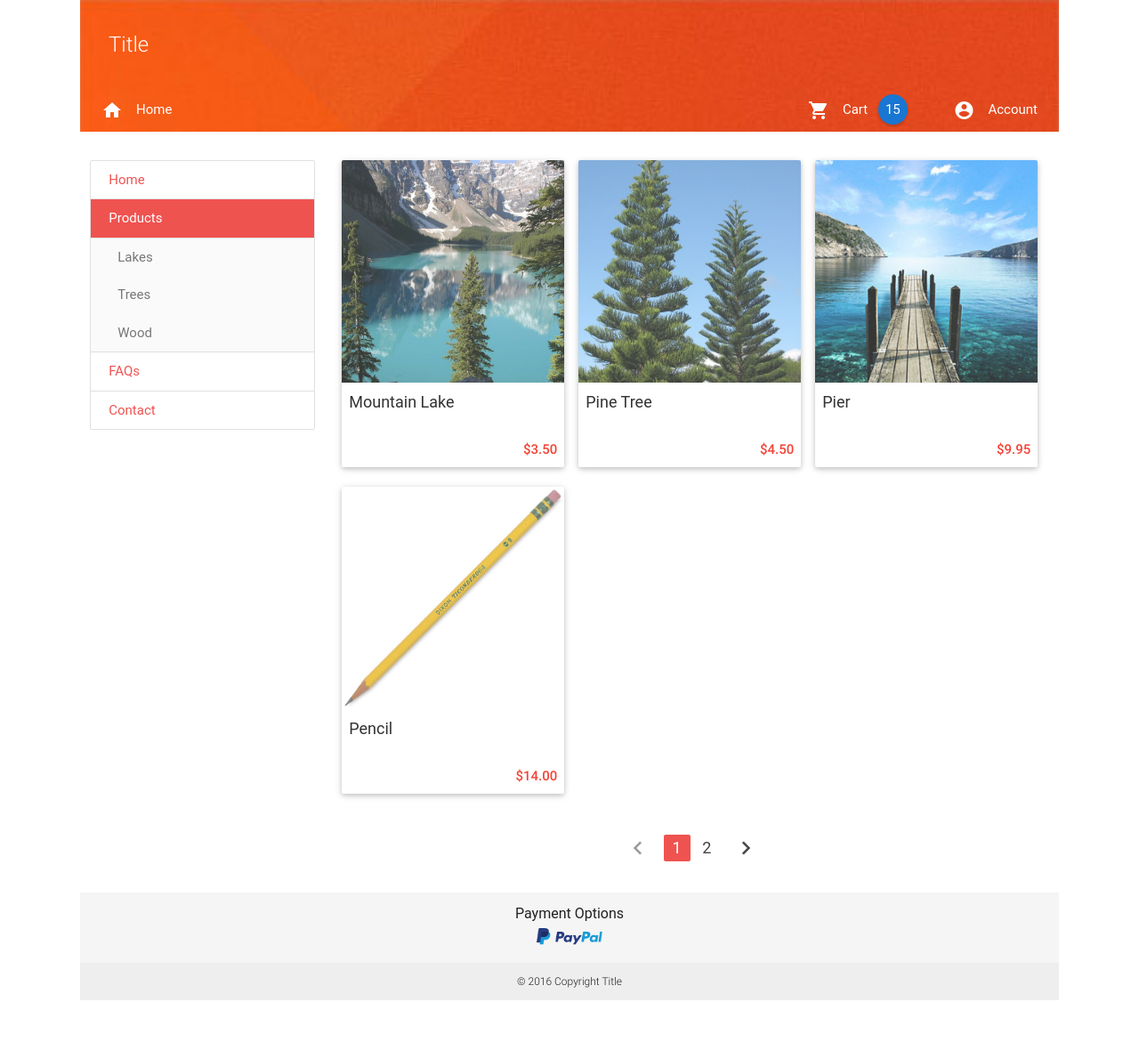
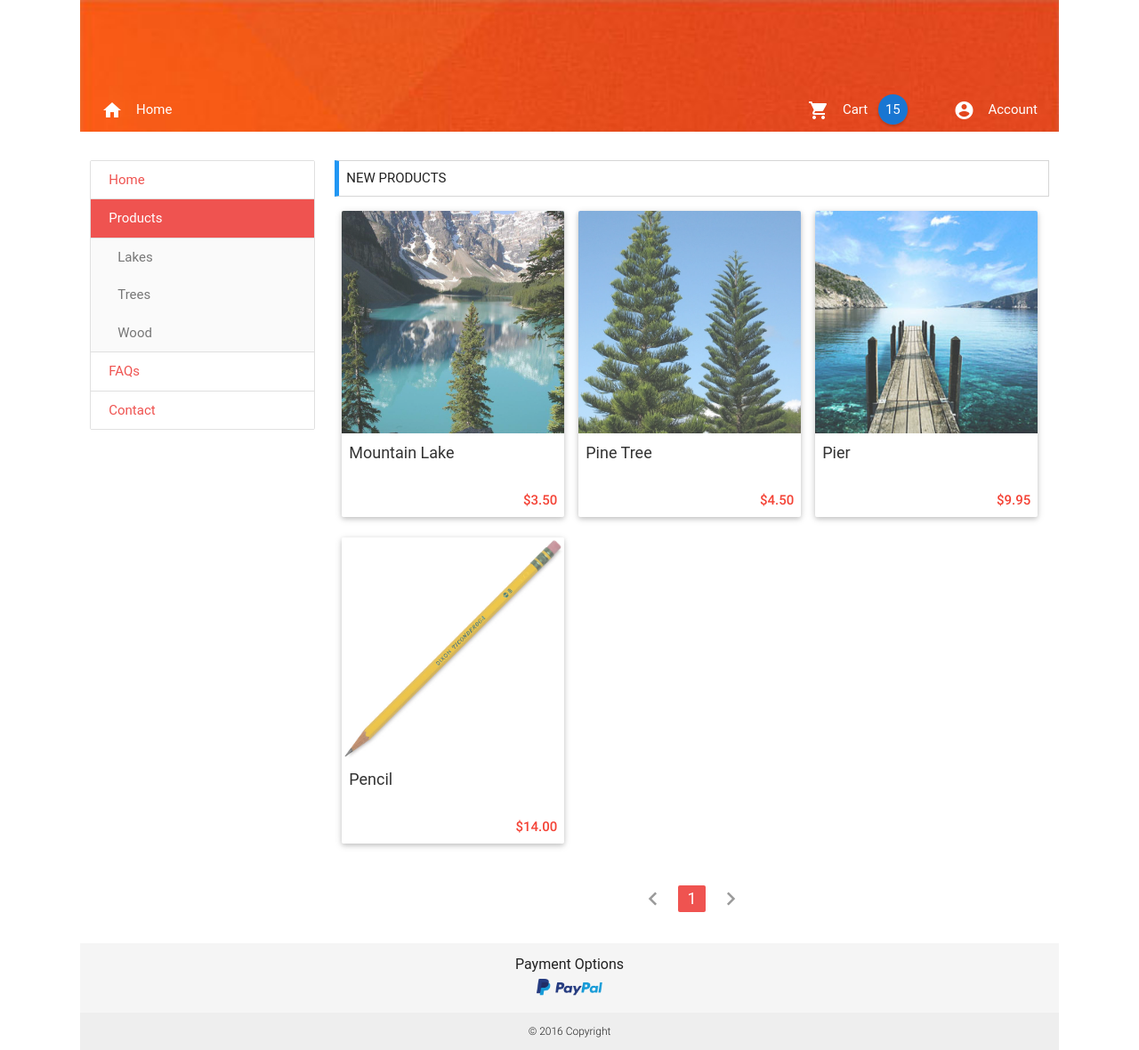
Before and after one commit to LRih/Thingalore, a PHP site: page /products.php in a window 1280 px wide. Shown: the whole page at 89% size. Before the commit the page ends 1124 px from the top, so only its background shows below. Run offline with PHP 8.4, Linux system fonts and the light colour scheme; some libraries are stand-ins or nearby versions; some web fonts are replaced.

Commit message:
Update formatting

```diff
--- a/cart.php
+++ b/cart.php
@@ -9,7 +9,7 @@
 <html>
     <head>
         <?php require_once("templates/head.php") ?>
-        <title>Cart</title>
+        <title>Cart | <?php echo $title ?></title>
     </head>
 
     <body>
--- a/contact.php
+++ b/contact.php
@@ -9,7 +9,7 @@
 <html>
     <head>
         <?php require_once("templates/head.php") ?>
-        <title>Contact</title>
+        <title>Contact | <?php echo $title ?></title>
     </head>
 
     <body>
--- a/css/style.css
+++ b/css/style.css
@@ -108,6 +108,16 @@
 }
 
 /* ============================================== PRODUCTS === */
+.header
+{
+    font-weight: 400;
+    margin: 8px 0;
+    padding:  8px;
+    border-style: solid;
+    border-width: 1px 1px 1px 5px;
+    border-color: #D6D6D6 #D6D6D6 #D6D6D6 #2196F3;
+}
+
 #product-container
 {
     /* no styling */
@@ -125,7 +135,7 @@
 }
 .product:hover
 {
-    background-color: #f0f0f0;
+    background-color: #fafafa;
     transition: 0.25s;
 }
 
--- a/faqs.php
+++ b/faqs.php
@@ -9,7 +9,7 @@
 <html>
     <head>
         <?php require_once("templates/head.php") ?>
-        <title>FAQs</title>
+        <title>FAQs | <?php echo $title ?></title>
     </head>
 
     <body>
--- a/index.php
+++ b/index.php
@@ -9,7 +9,7 @@
 <html>
     <head>
         <?php require_once("templates/head.php") ?>
-        <title>Title</title>
+        <title><?php echo $title ?></title>
     </head>
 
     <body>
--- a/login.php
+++ b/login.php
@@ -9,7 +9,7 @@
 <html>
     <head>
         <?php require_once("templates/head.php") ?>
-        <title>Login</title>
+        <title>Login | <?php echo $title ?></title>
     </head>
 
     <body>
--- a/php/global.php
+++ b/php/global.php
@@ -3,4 +3,6 @@
 	// error_reporting(0);
 
     session_start();
+
+    $title = "<Shop name here>";
 ?>
--- a/product-detail.php
+++ b/product-detail.php
@@ -29,7 +29,7 @@
 <html>
     <head>
         <?php require_once("templates/head.php") ?>
-        <title><?php echo $p["name"] ?></title>
+        <title><?php echo $p["name"] ?> | <?php echo $title ?></title>
     </head>
 
     <body>
--- a/products.php
+++ b/products.php
@@ -10,7 +10,7 @@
 <html>
     <head>
         <?php require_once("templates/head.php") ?>
-        <title>Products - {category}</title>
+        <title>Products - {category} | <?php echo $title ?></title>
     </head>
 
     <body>
@@ -23,6 +23,8 @@
                 </div>
 
                 <div id="product-container" class="col s12 m9">
+                    <div class="header">NEW PRODUCTS</div>
+
                     <?php
                         $products = SQL::getProducts();
 
@@ -45,9 +47,8 @@
                     <div class="center-align">
                         <ul class="pagination">
                             <li class="disabled"><a href="#"><i class="material-icons">chevron_left</i></a></li>
-                            <li class="active red lighten-1"><a href="#">1</a></li>
-                            <li class="waves-effect"><a href="#">2</a></li>
-                            <li class="waves-effect"><a href="#"><i class="material-icons">chevron_right</i></a></li>
+                            <li class="active red lighten-1"><a href="<?php echo $_SERVER['REQUEST_URI'] ?>">1</a></li>
+                            <li class="disabled"><a href="#"><i class="material-icons">chevron_right</i></a></li>
                         </ul>
                     </div>
                 </div>
--- a/register.php
+++ b/register.php
@@ -9,7 +9,7 @@
 <html>
     <head>
         <?php require_once("templates/head.php") ?>
-        <title>Register</title>
+        <title>Register | <?php echo $title ?></title>
     </head>
 
     <body>
--- a/templates/footer.php
+++ b/templates/footer.php
@@ -3,5 +3,5 @@
         <div id="payment-options" class="grey-text text-darken-4">Payment Options</div>
         <img height="20" src="images/paypal.png">
     </div>
-    <div id="copyright" class="grey lighten-3 center-align">&copy; 2016 Copyright Title</div>
+    <div id="copyright" class="grey lighten-3 center-align">&copy; 2016 Copyright <?php echo $title ?></div>
 </footer>
--- a/templates/nav.php
+++ b/templates/nav.php
@@ -1,6 +1,6 @@
 <div id="banner-container">
     <div id="banner" class=" lighten-1 valign-wrapper">
-        <div class="white-text valign"><a class="white-text" href="index.php">Title</a></div>
+        <div class="white-text valign"><a class="white-text" href="index.php"><?php echo $title ?></a></div>
     </div>
     <div id="nav" class=" darken-1 right-align">
         <a href="index.php" class="waves-effect waves-light white-text nav-btn left"><i class="material-icons left">home</i>Home</a>
```
